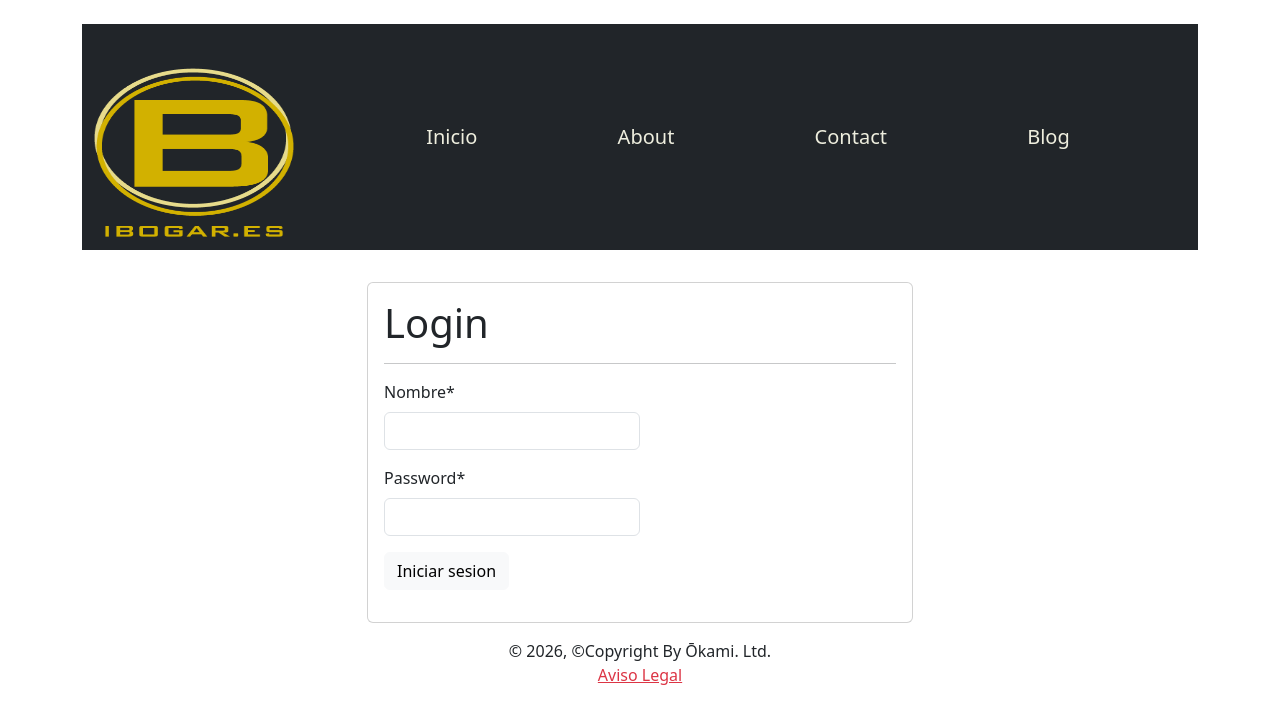
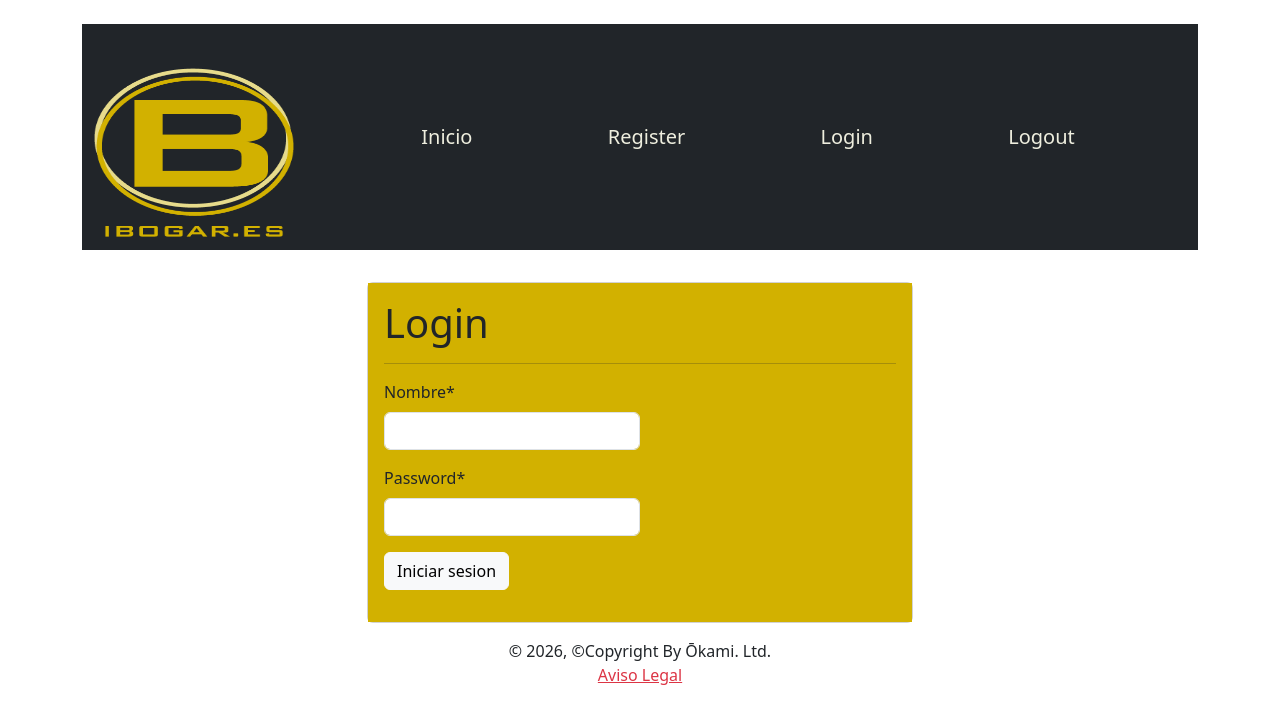
Before and after one commit to Obidis/e_comerce, a Django app: page /login/ in a window 1280 px wide. Shown: the top 724 px of the page. Run offline with Django 4.2, Linux system fonts and the light colour scheme; some libraries are stand-ins or nearby versions.

Commit message:
añadiendo registro login y logout

```diff
--- a/core/static/css/styles.css
+++ b/core/static/css/styles.css
@@ -1,4 +1,4 @@
-h2{
+h1,h2,h3,h4,h5,h6{
     color: #d2b100;
 }
 .nav-link{
@@ -7,3 +7,6 @@
 .nav-link:hover{
     color: #d2b100;
 }
+.card-body{
+    background-color: #d2b100;
+}
--- a/core/templates/_includes/_header.html
+++ b/core/templates/_includes/_header.html
@@ -24,13 +24,13 @@
                             <a class="nav-link" href="{% url 'home' %}">{% trans "Home" %}</a>
                         </li>
                         <li class="nav-item px-3 py-2">
-                            <a class="nav-link" href="">{% trans "About" %}</a>
+                            <a class="nav-link" href="{% url 'register' %}">{% trans "Register" %}</a>
                         </li>
                         <li class="nav-item px-3 py-2">
-                            <a class="nav-link" href="">{% trans "Contact" %}</a>
+                            <a class="nav-link" href="{% url 'login' %}">{% trans "Login" %}</a>
                         </li>
                         <li class="nav-item px-3 py-2">
-                            <a class="nav-link" href="">{% trans "Blog" %}</a>
+                            <a class="nav-link" href="{% url 'logout' %}">{% trans "Logout" %}</a>
                         </li>
                     </ul>
                 </div>
--- a/core/templates/general/login.html
+++ b/core/templates/registration/login.html
@@ -1,7 +1,6 @@
 {% extends 'general/layout.html' %}
-{% load crispy_forms_tags %}
-{% load i18n %}
-{% block head_title %}Recetario-Login{% endblock %}
+{% load crispy_forms_tags %} {% load i18n %}
+{% block head_title %}Login{% endblock %}
 {% block content %}
 
 <!-- Login form -->
@@ -13,11 +12,11 @@
         <h1 class="card-title">Login</h1>
         <hr>
 
-        <form action="" method="post">
+        <form action="{% url 'login' %}" method="post">
         {% csrf_token %}
           <div class="col-12 col-md-6" >
-            {{ form.username | as_crispy_field }}
-            {{ form.password | as_crispy_field }}
+           {{ form|crispy }}
+
           </div>
         <button class="btn btn-light">{% trans "Iniciar sesion" %}</button>
         </form>
--- a/core/urls.py
+++ b/core/urls.py
@@ -1,15 +1,16 @@
 
 from django.contrib import admin
-from django.urls import path
+from django.urls import path, include
 from django.conf.urls.static import static
 from django.conf import settings
-from .views import HomeView, LoginView, logout_view, RegisterView
+from .views import HomeView,  logout_view, login_view
+from users.views import registro
 
 urlpatterns = [
     path('', HomeView.as_view(), name="home"),
-    path('login/', LoginView.as_view(), name="login"),
+    path('login/', login_view, name="login"),
     path('logout/', logout_view, name="logout"),
-    path('register/', RegisterView.as_view(), name="register"),
+    path('register/', registro, name="register"),
 
     path('admin/', admin.site.urls),
 ]+ static(settings.MEDIA_URL, document_root=settings.MEDIA_ROOT)
--- a/core/views.py
+++ b/core/views.py
@@ -23,18 +23,31 @@
 
 
 # viastas del index
+
 class HomeView(TemplateView):
     template_name = "general/home.html"
 
 
 
 
+
 # vistas de Login
-class LoginView(FormView):
-    template_name = "general/login.html"
-    form_class = LoginForm
-
-
+def login_view(request):
+    if request.method == 'POST':
+        form = LoginForm(request.POST)
+        if form.is_valid():
+            username = form.cleaned_data['username']
+            password = form.cleaned_data['password']
+            user = authenticate(request, username=username, password=password)
+            if user is not None:
+                login(request, user)
+                messages.add_message(request, messages.SUCCESS, ('Bienvenido, {}!').format(user.username))
+                return HttpResponseRedirect(reverse('home'))
+            else:
+                messages.add_message(request, messages.ERROR, _('Nombre de usuario o contraseña incorrectos.'))
+    else:
+        form = LoginForm()
+    return render(request, 'registration/login.html', {'form': form})
 
 #vista de logout
 @login_required
@@ -44,10 +57,6 @@
     return HttpResponseRedirect(reverse('home'))
 
 
-# vista de registro
-class RegisterView(CreateView):
-    template_name = "general/register.html"
-
 
 
 # Vista para mostrar y gestionar las recetas favoritas de un usuario
```
Also changed, not shown: core/templates/general/home.html (+1 -10 lines), core/templates/registration/register.html (renamed from core/templates/general/register.html, +6 -6 lines), users/views.py (+42 -0 lines), db.sqlite3.
